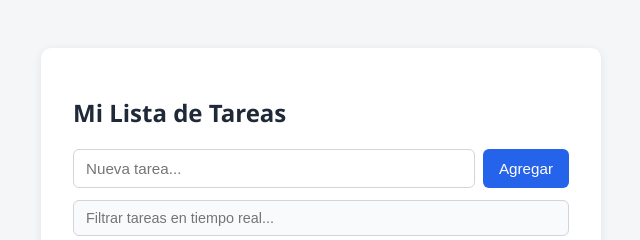
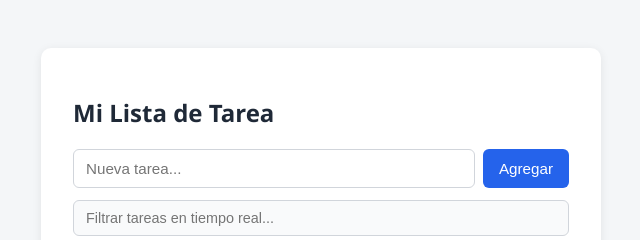
Before and after one commit to CharlesToaza/servidor_charles, a plain HTML site: page frontend/index.html in a window 1280 px wide. Shown: the top 240 px of the page, 319-959 px from the left. Drawn offline with Linux system fonts and the light colour scheme; no server answers.

Commit message:
Update index.html

```diff
--- a/frontend/index.html
+++ b/frontend/index.html
@@ -8,7 +8,7 @@
 </head>
 <body>
   <main class="container">
-    <h1>Mi Lista de Tareas</h1>
+    <h1>Mi Lista de Tarea</h1>
 
     <form id="task-form" class="task-form">
       <input type="text" id="task-input" placeholder="Nueva tarea..." autocomplete="off" required>
```
